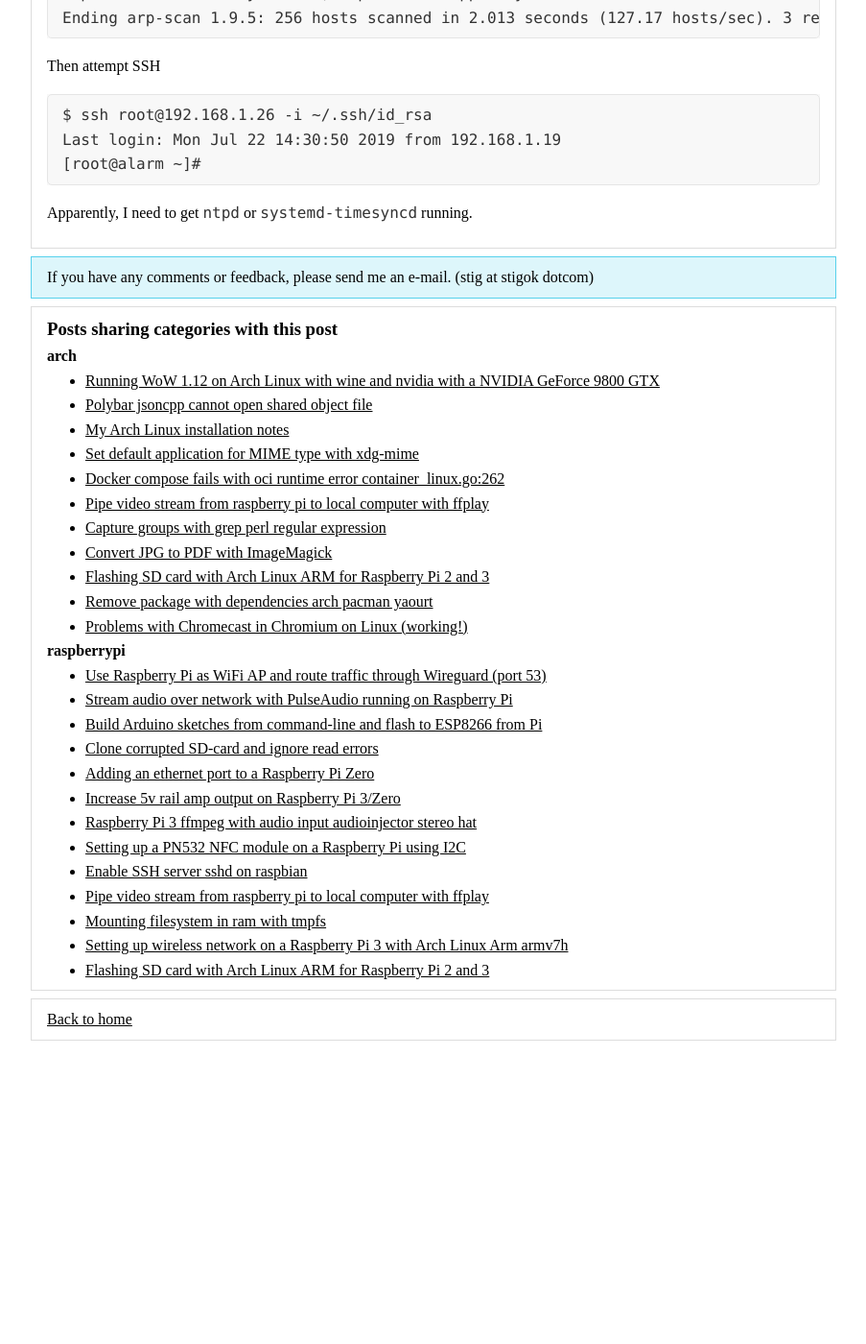
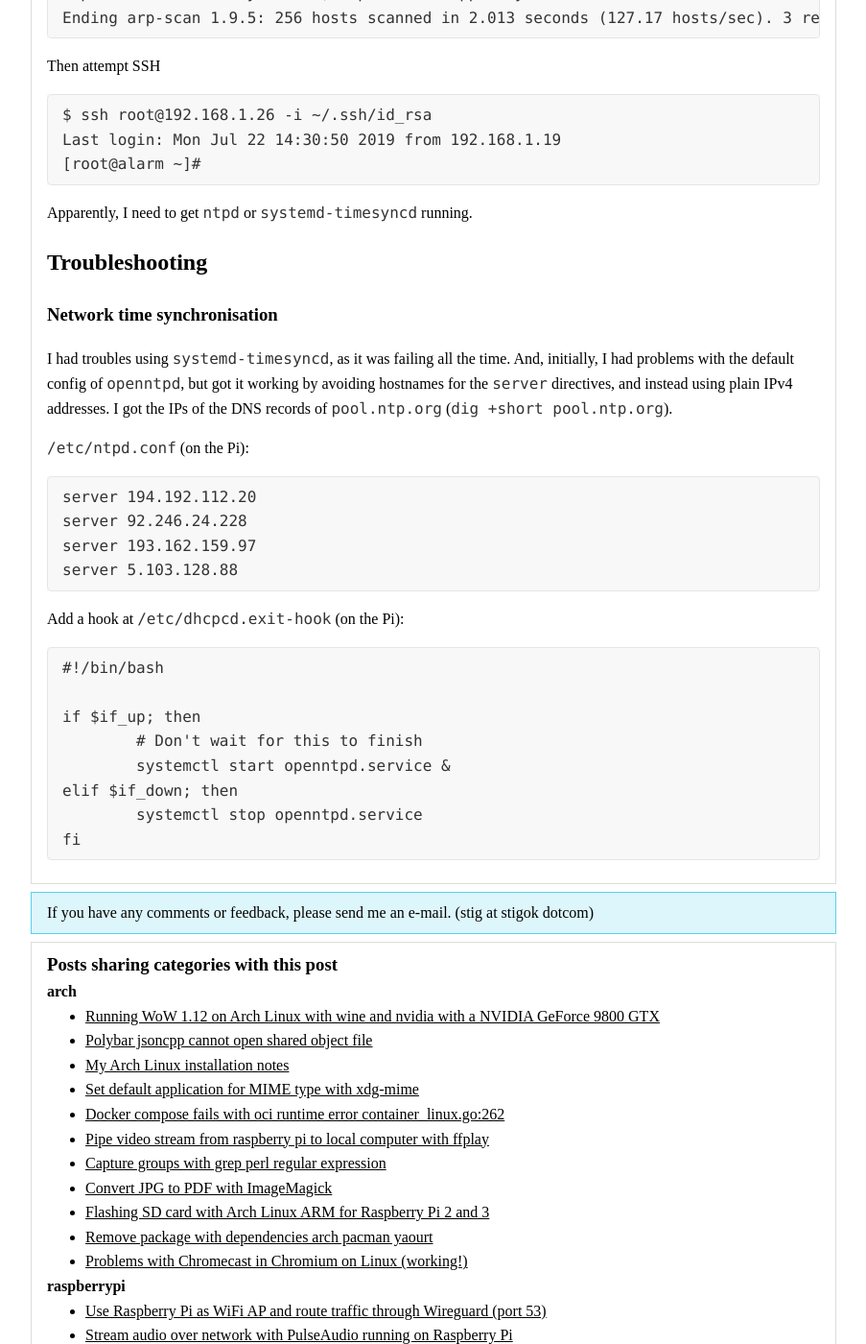
Before and after one commit to stigok/blog.stigok.com, a Jekyll site: the page built from collections/_posts/2019-09-03-prepare-headless-pi-3-arch-linux-arm-wifi.md, in a window 1280 px wide and 1400 px high, scrolled down 1291 px. Shown: the whole window at 96% size, without its empty margins (188-1091 px from the left). Built offline with Jekyll 4.4.1, drawn with Linux system fonts in a browser that asks for light colours; before the commit the page ends 2383 px from its top, so only the background shows below that.

Commit message:
Add note about NTP with openntpd

````diff
--- a/collections/_posts/2019-09-03-prepare-headless-pi-3-arch-linux-arm-wifi.md
+++ b/collections/_posts/2019-09-03-prepare-headless-pi-3-arch-linux-arm-wifi.md
@@ -76,3 +76,34 @@ Last login: Mon Jul 22 14:30:50 2019 from 192.168.1.19
 ```
 
 Apparently, I need to get `ntpd` or `systemd-timesyncd` running.
+
+## Troubleshooting
+### Network time synchronisation
+
+I had troubles using `systemd-timesyncd`, as it was failing all the time.
+And, initially, I had problems with the default config of `openntpd`, but got
+it working by avoiding hostnames for the `server` directives, and instead
+using plain IPv4 addresses. I got the IPs of the DNS records of `pool.ntp.org`
+(`dig +short pool.ntp.org`).
+
+`/etc/ntpd.conf` (on the Pi):
+
+```
+server 194.192.112.20
+server 92.246.24.228
+server 193.162.159.97
+server 5.103.128.88
+```
+
+Add a hook at `/etc/dhcpcd.exit-hook` (on the Pi):
+
+```
+#!/bin/bash
+
+if $if_up; then
+	# Don't wait for this to finish
+	systemctl start openntpd.service &
+elif $if_down; then
+	systemctl stop openntpd.service
+fi
+```
````
